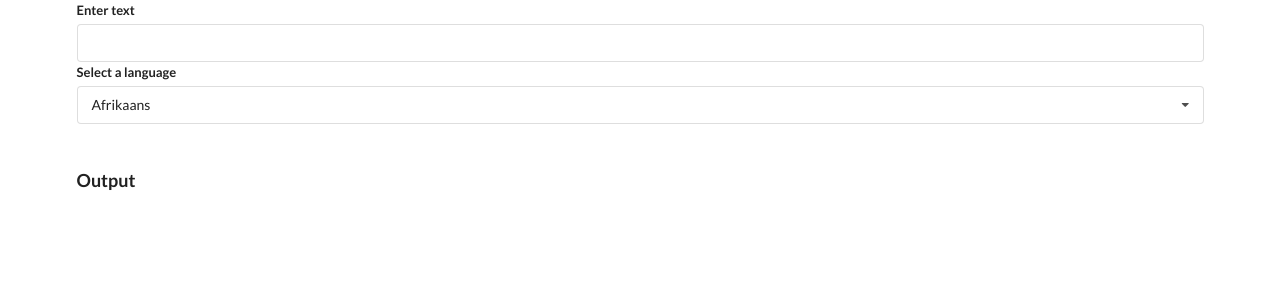
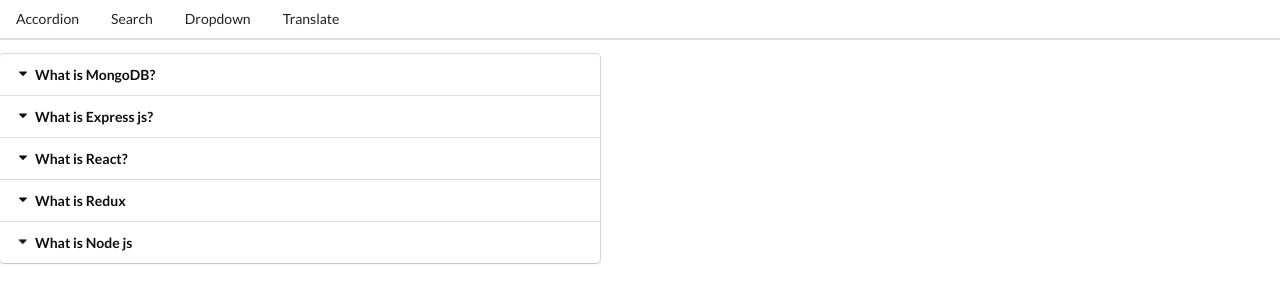
Before and after one commit to DenysPugachov/reactWidgets, a React (Create React App) app: page / in a window 1280 px wide. Shown: the top 302 px of the page. Built offline with nearby package versions, Linux system fonts and the light colour scheme; no server answers.

Commit message:
add Navigation

```diff
--- a/package.json
+++ b/package.json
@@ -10,7 +10,9 @@
     "axios": "^0.21.1",
     "react": "^17.0.1",
     "react-dom": "^17.0.1",
+    "react-redux": "^7.2.2",
     "react-scripts": "4.0.1",
+    "redux": "^4.0.5",
     "web-vitals": "^0.2.4"
   },
   "scripts": {
--- a/src/App.js
+++ b/src/App.js
@@ -1,55 +1,75 @@
-import React, { } from "react";
+import React, { useState } from "react";
 import Translate from "./components/Translate";
-// import Dropdown from "./components/Dropdown";
-// import Accordion from "./components/Accordion";
-// import Search from "./components/Search";
+import Dropdown from "./components/Dropdown";
+import Accordion from "./components/Accordion";
+import Search from "./components/Search";
+import Route from "./components/Route";
+import Header from "./components/Header";
 
 
-// const items = [
-//   {
-//     title: "What is MongoDB?",
-//     content: "MongoDB is a document-oriented database which stores data in JSON-like documents with dynamic schema. It means you can store your records without worrying about the data structure such as the number of fields or types of fields to store values."
-//   },
-//   {
-//     title: "What is Express js?",
-//     content: "Express. js is a Node js web application server framework, which is specifically designed for building single-page, multi-page, and hybrid web applications. It has become the standard server framework for node."
-//   },
-//   {
-//     title: "What is React?",
-//     content: "React. js is an open-source JavaScript library that is used for building user interfaces specifically for single-page applications"
-//   },
-//   {
-//     title: "What is Redux",
-//     content: "Redux is used mostly for application state management. To summarize it, Redux maintains the state of an entire application in a single immutable state tree (object), which can't be changed directly."
-//   },
-//   {
-//     title: "What is Node js",
-//     content: "Node.js is a platform built on Chrome's JavaScript runtime for easily building fast and scalable network applications. Node.js uses an event-driven, non-blocking I/O model that makes it lightweight and efficient, perfect for data-intensive real-time applications that run across distributed devices."
-//   },
-// ];
+const items = [
+  {
+    title: "What is MongoDB?",
+    content: "MongoDB is a document-oriented database which stores data in JSON-like documents with dynamic schema. It means you can store your records without worrying about the data structure such as the number of fields or types of fields to store values."
+  },
+  {
+    title: "What is Express js?",
+    content: "Express. js is a Node js web application server framework, which is specifically designed for building single-page, multi-page, and hybrid web applications. It has become the standard server framework for node."
+  },
+  {
+    title: "What is React?",
+    content: "React. js is an open-source JavaScript library that is used for building user interfaces specifically for single-page applications"
+  },
+  {
+    title: "What is Redux",
+    content: "Redux is used mostly for application state management. To summarize it, Redux maintains the state of an entire application in a single immutable state tree (object), which can't be changed directly."
+  },
+  {
+    title: "What is Node js",
+    content: "Node.js is a platform built on Chrome's JavaScript runtime for easily building fast and scalable network applications. Node.js uses an event-driven, non-blocking I/O model that makes it lightweight and efficient, perfect for data-intensive real-time applications that run across distributed devices."
+  },
+];
 
 
-// const options = [
-//   {
-//     label: "The color Red",
-//     value: "red",
-//   },
-//   {
-//     label: "The color Green",
-//     value: "green",
-//   },
-//   {
-//     label: "The shadow is Blue",
-//     value: "blue",
-//   },
-// ];
+const options = [
+  {
+    label: "The color Red",
+    value: "red",
+  },
+  {
+    label: "The color Green",
+    value: "green",
+  },
+  {
+    label: "The shadow is Blue",
+    value: "blue",
+  },
+];
 
 const App = () => {
 
+  const [selected, setSelected] = useState(options[0]);
 
   return (
-    <div className="ui container">
-      <Translate />
+    <div >
+      <Header />
+      <Route path={ "/" }>
+        <Accordion items={ items } />
+      </Route>
+      <Route path={ "/translate" }>
+        <Translate />
+      </Route>
+      <Route path={ "/search" }>
+        <Search />
+      </Route>
+      <Route path={ "/dropdown" }>
+        <Dropdown
+          label={ "Select color" }
+          options={ options }
+          selected={ selected }
+          onSelectedChange={ setSelected }
+        />
+      </Route>
     </div>
   );
 };
--- a/src/components/Dropdown.js
+++ b/src/components/Dropdown.js
@@ -41,6 +41,7 @@
 
 
   return (
+    <div>
       <div ref={ ref } className="ui form">
         <div className="field">
           <label className="label">{ label }</label>
@@ -56,6 +57,8 @@
           </div>
         </div>
       </div>
+      {/* <h1 style={ { color: `${selected.value}` } }> This text is like chameleon</h1> */ }
+    </div>
   );
 };
 
--- /dev/null
+++ b/src/components/Header.js
@@ -0,0 +1,24 @@
+import React from "react";
+import Link from "./Link";
+
+const Header = () => {
+  return (
+
+    <div className="ui secondary pointing menu">
+      <Link href="/" className="item">
+        Accordion
+      </Link>
+      <Link href="/search" className="item">
+        Search
+      </Link>
+      <Link href="/dropdown" className="item">
+        Dropdown
+      </Link>
+      <Link href="/translate" className="item">
+        Translate
+      </Link>
+    </div>
+  );
+};
+
+export default Header;
--- /dev/null
+++ b/src/components/Link.js
@@ -0,0 +1,31 @@
+import React from "react";
+
+const Link = ({ className, href, children }) => {
+
+  const onClick = (e) => {
+    //return standard browser behavior (open in new tab with ctrl or meta key pressed)
+    if (e.metaKey || e.ctrlKey) {
+      return;
+    }
+
+    e.preventDefault();
+
+    //change current URL
+    window.history.pushState({}, "", href);
+
+    const navEvent = new PopStateEvent("popstate");
+    window.dispatchEvent(navEvent);
+  };
+
+  return (
+    <a
+      href={ href }
+      className={ className }
+      onClick={ onClick }
+    >
+      { children }
+    </a>
+  );
+};
+
+export default Link;
--- /dev/null
+++ b/src/components/Route.js
@@ -0,0 +1,22 @@
+import { useEffect, useState } from "react";
+
+
+const Route = ({ path, children }) => {
+
+  const [currentPath, setCurrentPath] = useState(window.location.pathname);//set current page URL by default
+
+  useEffect(() => {
+    const onLocationChange = () => {
+      setCurrentPath(window.location.pathname);
+    };
+
+    window.addEventListener("popstate", onLocationChange);
+
+    return () => { window.removeEventListener("popstate", onlanguagechange); };
+  }, []);
+
+
+  return currentPath === path ? children : null;
+};
+
+export default Route;
```
Also changed, not shown: 1 other file (tests, documents, lock files or other folders). Lines whose indentation alone changed are shown as unchanged.
